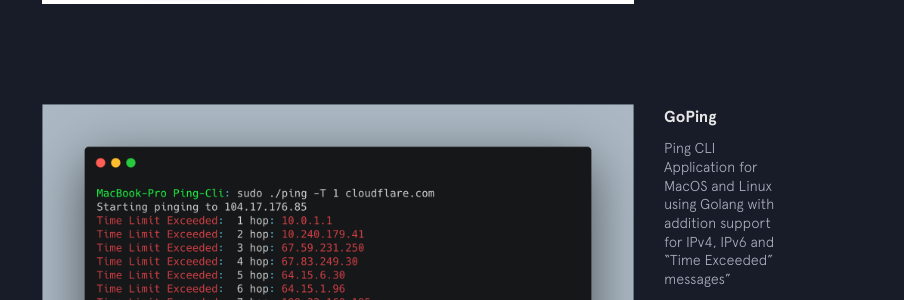
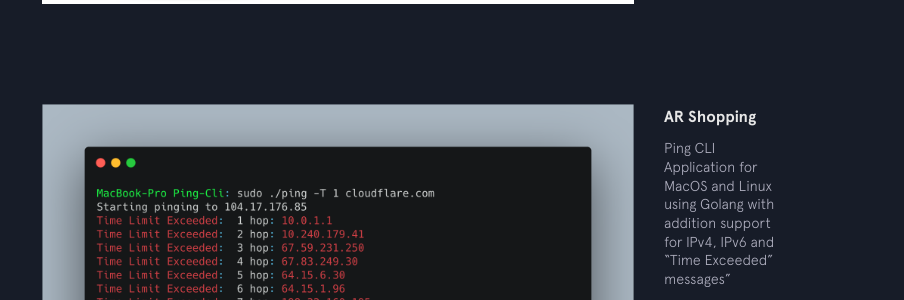
Before and after one commit to mohitnihalani/mohitnihalani.github.io, a Jekyll site: the page built from index.html, in a window 1280 px wide and 900 px high, scrolled down 3494 px. Shown: the part 153-453 px from the top of the window, without its empty margins (376-1280 px from the left). Built offline with Jekyll 4.4.1, drawn with Linux system fonts in a browser that asks for light colours; nearby versions of some CDN libraries.

Commit message:
change name of project

```diff
--- a/_includes/featured-projects.html
+++ b/_includes/featured-projects.html
@@ -22,7 +22,7 @@
       </figure>
       <figcaption class="project__caption">
         <div class="project__name">
-          <a href="https://github.com/mohitnihalani/Simple-Go-Ping" target="_blank">GoPing</a>
+          <a href="https://github.com/mohitnihalani/Simple-Go-Ping" target="_blank">AR Shopping</a>
         </div>
         <p>Ping CLI Application for MacOS and Linux using Golang with addition support for IPv4, IPv6 and “Time Exceeded” messages”</p>
       </figcaption>
```
